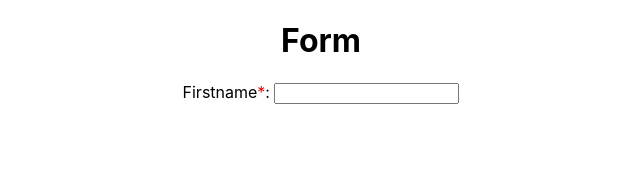
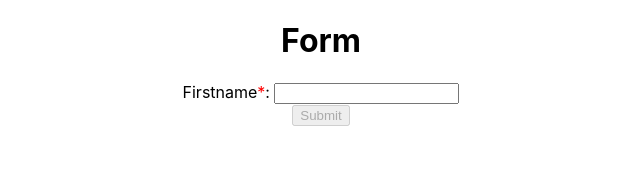
Before and after one commit to TurboTractopelle/photonform, a React (Create React App) app: page / in a window 1280 px wide. Shown: the top 195 px of the page, without its empty margins (319-959 px from the left). Built offline with nearby package versions, Linux system fonts and the light colour scheme.

Commit message:
feat: add form validation

```diff
--- /dev/null
+++ b/src/components/Submitbtn.js
@@ -0,0 +1,9 @@
+import React, { Component } from "react";
+
+const Submitbtn = props => {
+	console.log(props.validForm);
+	const disabled = !props.validForm;
+	return <input type="submit" value="Submit" disabled={disabled} />;
+};
+
+export default Submitbtn;
--- a/src/containers/Form.js
+++ b/src/containers/Form.js
@@ -1,5 +1,6 @@
 import React, { Component } from "react";
 import Input from "../components/Input";
+import Submitbtn from "../components/Submitbtn";
 
 class Form extends Component {
 	state = {
@@ -64,6 +65,10 @@ class Form extends Component {
 							valid: inputValidationStatus
 						}
 					}
+				},
+				formValidation: {
+					...prevState.formValidation,
+					valid: checkFormValidation
 				}
 			};
 		});
@@ -71,10 +76,12 @@ class Form extends Component {
 
 	render() {
 		const { form } = this.state;
+		const validForm = this.state.formValidation.valid;
 		return (
 			<div>
 				<h1>Form</h1>
 				<Input data={form.firstname} onChangeHandler={this.onChangeHandler(form.firstname.name)} />
+				<Submitbtn validForm={validForm} />
 			</div>
 		);
 	}
```
